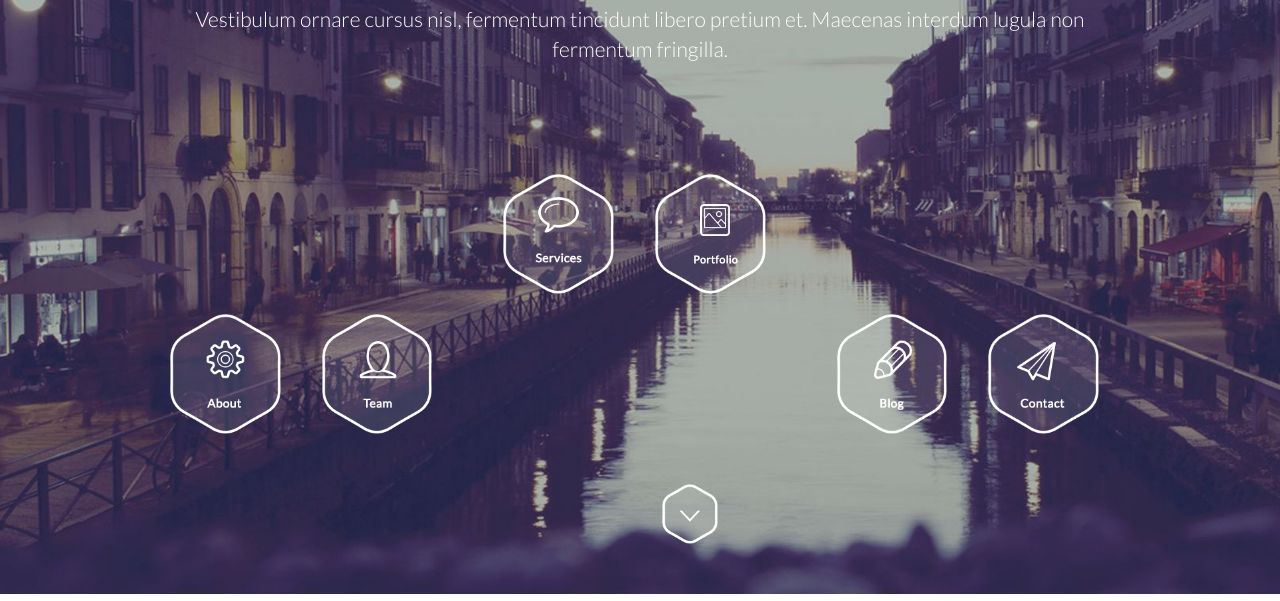
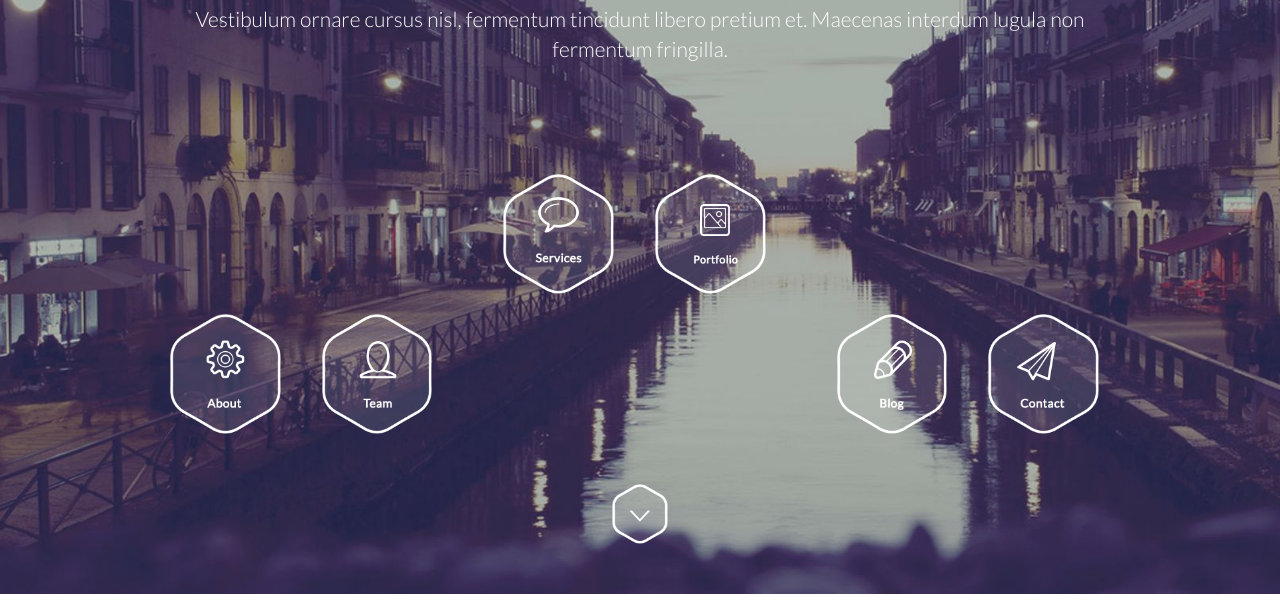
Before and after one commit to a-bartosiak/Bhagaskara, a website: page index.html in a window 1280 px wide. Shown: the part 301-902 px from the top of the page. Drawn offline with Linux system fonts and the light colour scheme.

Commit message:
poprawki

```diff
--- a/sass/style.scss
+++ b/sass/style.scss
@@ -118,7 +118,8 @@ h3 {
     display: flex;
     align-items: center;
     justify-content: center;
-    margin: 50px;
+    margin-top: 50px;
+    margin-bottom: 50px;
 }
 //nawigacja
 
@@ -529,12 +530,10 @@ h2 {
         text-transform: uppercase;
         margin-bottom: 70px;
     }
-
 }
 
 .white {
     height: 30px;
-    width: 700px;
     background-color: white;
 }
 
@@ -548,7 +547,6 @@ h2 {
 
 .quotesButton {
     height: 30px;
-    width: 700px;
     display: flex;
     flex-direction: row;
     justify-content: center;
```
Also changed, not shown: css/style.css.
